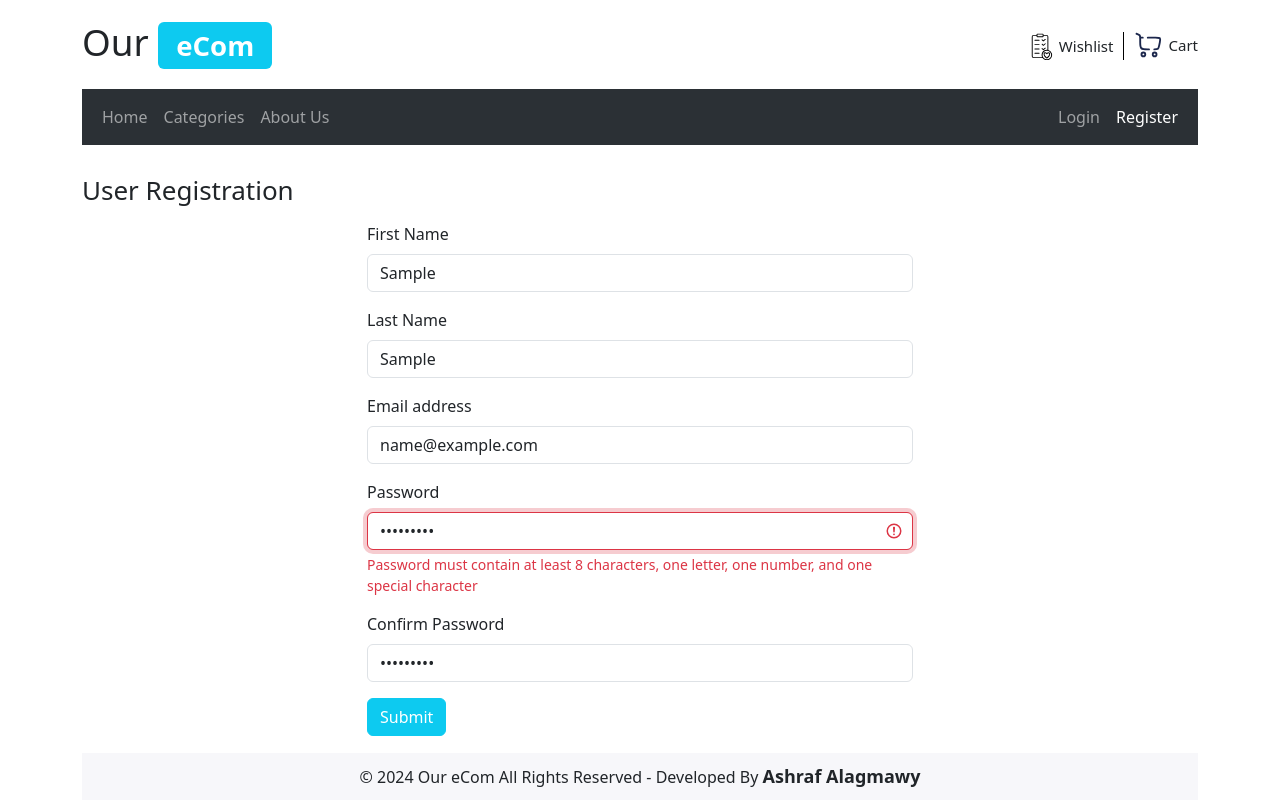
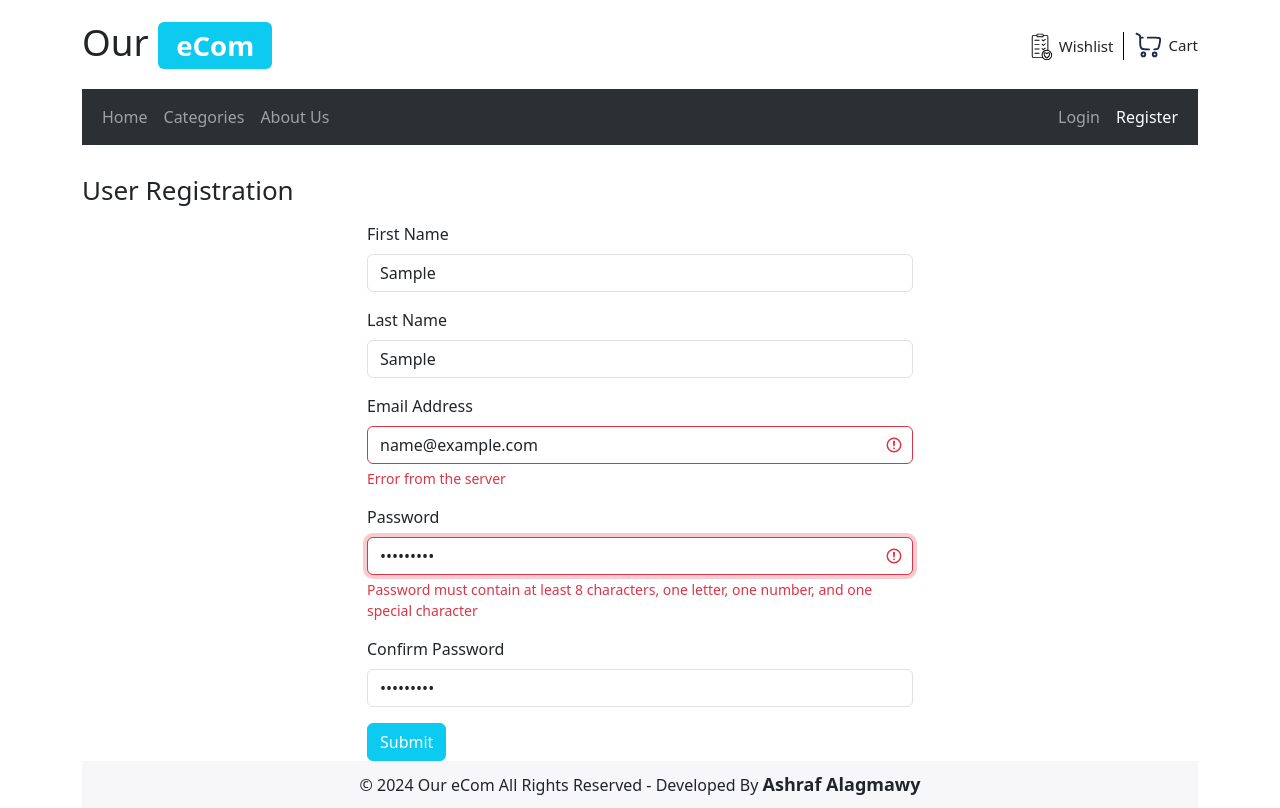
Before and after one commit to AshrafAlagmawy/e-commerce, a React (Vite) app: page /register in a window 1280 px wide. Both pictures are taken after typing "Sample", "Sample", "name@example.com", "Sample123", "Sample123" into the empty fields and a click on the button "Submit". Built offline with nearby package versions, Linux system fonts and the light colour scheme; no server answers.

Commit message:
Finishing Login and Registration Page ✅

```diff
--- /dev/null
+++ b/src/components/forms/Input/Input.tsx
@@ -0,0 +1,54 @@
+import { Path, FieldValues, UseFormRegister } from 'react-hook-form';
+import { Form } from 'react-bootstrap';
+
+type InputProps<TFieldValue extends FieldValues> = {
+  label: string;
+  name: Path<TFieldValue>;
+  type?: string;
+  register: UseFormRegister<TFieldValue>;
+  error?: string;
+  onBlur?: (e: React.FocusEvent<HTMLInputElement>) => void;
+  formText?: string;
+  success?: string;
+  disabled?: boolean;
+};
+
+const Input = <TFieldValue extends FieldValues>({
+  label,
+  name,
+  type = 'text',
+  register,
+  error,
+  onBlur,
+  formText,
+  success,
+  disabled,
+}: InputProps<TFieldValue>) => {
+  const onBlurHandler = (e: React.FocusEvent<HTMLInputElement>) => {
+    if (onBlur) {
+      onBlur(e);
+      register(name).onBlur(e);
+    } else {
+      register(name).onBlur(e);
+    }
+  };
+
+  return (
+    <Form.Group className="mb-3">
+      <Form.Label>{label}</Form.Label>
+      <Form.Control
+        type={type}
+        {...register(name)}
+        onBlur={onBlurHandler}
+        isInvalid={error ? true : false}
+        isValid={success ? true : false}
+        disabled={disabled}
+      />
+      <Form.Control.Feedback type="invalid">{error}</Form.Control.Feedback>
+      <Form.Control.Feedback type="valid">{success}</Form.Control.Feedback>
+      {formText && <Form.Text muted>{formText}</Form.Text>}
+    </Form.Group>
+  );
+};
+
+export default Input;
--- /dev/null
+++ b/src/components/forms/index.ts
@@ -0,0 +1,3 @@
+import Input from './Input/Input';
+
+export { Input };
--- /dev/null
+++ b/src/hooks/useCheckEmailAvailability.ts
@@ -0,0 +1,41 @@
+import axios from 'axios';
+import { useState } from 'react';
+
+type TStatus = 'idle' | 'checking' | 'available' | 'notAvailable' | 'failed';
+
+const useCheckEmailAvailability = () => {
+  const [emailAvailabilityStatus, setEmailAvailabilityStatus] =
+    useState<TStatus>('idle');
+
+  const [enteredEmail, setEnteredEmail] = useState<null | string>(null);
+
+  const checkEmailAvailability = async (email: string) => {
+    setEnteredEmail(email);
+    setEmailAvailabilityStatus('checking');
+
+    try {
+      const response = await axios.get(`/users?email=${email}`);
+      if (!response.data.length) {
+        setEmailAvailabilityStatus('available');
+      } else {
+        setEmailAvailabilityStatus('notAvailable');
+      }
+    } catch (error) {
+      setEmailAvailabilityStatus('failed');
+    }
+  };
+
+  const resetCheckEmailAvailability = () => {
+    setEmailAvailabilityStatus('idle');
+    setEnteredEmail(null);
+  };
+
+  return {
+    emailAvailabilityStatus,
+    enteredEmail,
+    checkEmailAvailability,
+    resetCheckEmailAvailability,
+  };
+};
+
+export default useCheckEmailAvailability;
--- a/src/pages/Login.tsx
+++ b/src/pages/Login.tsx
@@ -1,24 +1,44 @@
-import { Form, Button, Col, Row } from 'react-bootstrap';
+import { useForm, SubmitHandler } from 'react-hook-form';
+import { zodResolver } from '@hookform/resolvers/zod';
+import { signInSchema, signInType } from '@validations/signInSchema';
 import { Heading } from '@components/common';
+import { Input } from '@components/forms';
+import { Form, Button, Row, Col } from 'react-bootstrap';
 
-const Register = () => {
+const Login = () => {
+  const {
+    register,
+    handleSubmit,
+    formState: { errors },
+  } = useForm<signInType>({
+    mode: 'onBlur',
+    resolver: zodResolver(signInSchema),
+  });
+
+  const submitForm: SubmitHandler<signInType> = (data) => {
+    console.log(data);
+  };
+
   return (
     <>
       <Heading title="User Login" />
       <Row>
         <Col md={{ span: 6, offset: 3 }}>
-          <Form>
-            <Form.Group className="mb-3">
-              <Form.Label>Email address</Form.Label>
-              <Form.Control type="text" name="email" />
-            </Form.Group>
-
-            <Form.Group className="mb-3">
-              <Form.Label>Password</Form.Label>
-              <Form.Control type="password" name="password" />
-            </Form.Group>
-
-            <Button variant="info" type="submit" style={{ color: 'White' }}>
+          <Form onSubmit={handleSubmit(submitForm)}>
+            <Input
+              name="email"
+              label="Email Address"
+              register={register}
+              error={errors.email?.message}
+            />
+            <Input
+              type="password"
+              name="password"
+              label="Password"
+              register={register}
+              error={errors.password?.message}
+            />
+            <Button variant="info" type="submit" style={{ color: 'white' }}>
               Submit
             </Button>
           </Form>
@@ -28,4 +48,4 @@ const Register = () => {
   );
 };
 
-export default Register;
+export default Login;
--- a/src/pages/Register.tsx
+++ b/src/pages/Register.tsx
@@ -1,21 +1,46 @@
 import { useForm, SubmitHandler } from 'react-hook-form';
 import { zodResolver } from '@hookform/resolvers/zod';
 import { signUpSchema, signUpType } from '@validations/signUpSchema';
+import useCheckEmailAvailability from '@hooks/useCheckEmailAvailability';
 import { Form, Button, Col, Row } from 'react-bootstrap';
+import { Input } from '@components/forms';
 import { Heading } from '@components/common';
 
 const Register = () => {
   const {
     register,
     handleSubmit,
+    getFieldState,
+    trigger,
     formState: { errors },
   } = useForm<signUpType>({
     mode: 'onBlur',
     resolver: zodResolver(signUpSchema),
   });
 
+  const {
+    emailAvailabilityStatus,
+    enteredEmail,
+    checkEmailAvailability,
+    resetCheckEmailAvailability,
+  } = useCheckEmailAvailability();
+
   const submitForm: SubmitHandler<signUpType> = (data) => {
     console.log(data);
+  };
+
+  const emailOnBlurHandler = async (e: React.FocusEvent<HTMLInputElement>) => {
+    await trigger('email');
+    const value = e.target.value;
+    const { isDirty, invalid } = getFieldState('email');
+    if (isDirty && !invalid && enteredEmail !== value) {
+      // Checking using - useCheckEmailAvailability Hook
+      checkEmailAvailability(value);
+    }
+
+    if (isDirty && invalid && enteredEmail) {
+      resetCheckEmailAvailability();
+    }
   };
 
   return (
@@ -24,67 +49,64 @@ const Register = () => {
       <Row>
         <Col md={{ span: 6, offset: 3 }}>
           <Form onSubmit={handleSubmit(submitForm)}>
-            <Form.Group className="mb-3">
-              <Form.Label>First Name</Form.Label>
-              <Form.Control
-                type="text"
-                {...register('firstName')}
-                isInvalid={errors.firstName?.message ? true : false}
+            <Input
+              label="First Name"
+              register={register}
+              error={errors.firstName?.message}
+              name="firstName"
             />
-              <Form.Control.Feedback type="invalid">
-                {errors.firstName?.message}
-              </Form.Control.Feedback>
-            </Form.Group>
-
-            <Form.Group className="mb-3">
-              <Form.Label>Last Name</Form.Label>
-              <Form.Control
-                type="text"
-                {...register('lastName')}
-                isInvalid={errors.lastName?.message ? true : false}
+            <Input
+              label="Last Name"
+              register={register}
+              error={errors.lastName?.message}
+              name="lastName"
             />
-              <Form.Control.Feedback type="invalid">
-                {errors.lastName?.message}
-              </Form.Control.Feedback>
-            </Form.Group>
-
-            <Form.Group className="mb-3">
-              <Form.Label>Email address</Form.Label>
-              <Form.Control
-                type="text"
-                {...register('email')}
-                isInvalid={errors.email?.message ? true : false}
+            <Input
+              label="Email Address"
+              register={register}
+              error={
+                errors.email?.message
+                  ? errors.email?.message
+                  : emailAvailabilityStatus === 'notAvailable'
+                  ? 'This email is already in use'
+                  : emailAvailabilityStatus === 'failed'
+                  ? 'Error from the server'
+                  : ''
+              }
+              name="email"
+              onBlur={emailOnBlurHandler}
+              formText={
+                emailAvailabilityStatus === 'checking'
+                  ? "We're Currently checking the availability of this email address. Please wait a moment ."
+                  : ''
+              }
+              success={
+                emailAvailabilityStatus === 'available'
+                  ? 'This email is available for use'
+                  : ''
+              }
+              disabled={emailAvailabilityStatus === 'checking' ? true : false}
             />
-              <Form.Control.Feedback type="invalid">
-                {errors.email?.message}
-              </Form.Control.Feedback>
-            </Form.Group>
-
-            <Form.Group className="mb-3">
-              <Form.Label>Password</Form.Label>
-              <Form.Control
+            <Input
               type="password"
-                {...register('password')}
-                isInvalid={errors.password?.message ? true : false}
+              label="Password"
+              register={register}
+              error={errors.password?.message}
+              name="password"
             />
-              <Form.Control.Feedback type="invalid">
-                {errors.password?.message}
-              </Form.Control.Feedback>
-            </Form.Group>
-
-            <Form.Group className="mb-3">
-              <Form.Label>Confirm Password</Form.Label>
-              <Form.Control
+            <Input
               type="password"
-                {...register('confirmPassword')}
-                isInvalid={errors.confirmPassword?.message ? true : false}
+              label="Confirm Password"
+              register={register}
+              error={errors.confirmPassword?.message}
+              name="confirmPassword"
             />
-              <Form.Control.Feedback type="invalid">
-                {errors.confirmPassword?.message}
-              </Form.Control.Feedback>
-            </Form.Group>
-
-            <Button variant="info" type="submit" style={{ color: 'White' }}>
+            <Button
+              variant="info"
+              type="submit"
+              style={{ color: 'White' }}
+              disabled={emailAvailabilityStatus === 'checking' ? true : false}
+            >
               Submit
             </Button>
           </Form>
--- /dev/null
+++ b/src/validations/signInSchema.ts
@@ -0,0 +1,15 @@
+import { z } from 'zod';
+
+const signInSchema = z.object({
+  email: z.string().min(1, { message: 'Email address is required' }).email(),
+  password: z
+    .string()
+    .min(8, { message: 'Password must be at least 8 characters longs' })
+    .regex(/.*[!@#$%^&*()_+{}|[\]\\:";'<>?,./].*/, {
+      message: 'Password should contain at least 1 special character',
+    }),
+});
+
+type signInType = z.infer<typeof signInSchema>;
+
+export { signInSchema, type signInType };
```
Lines whose indentation alone changed are shown as unchanged.
